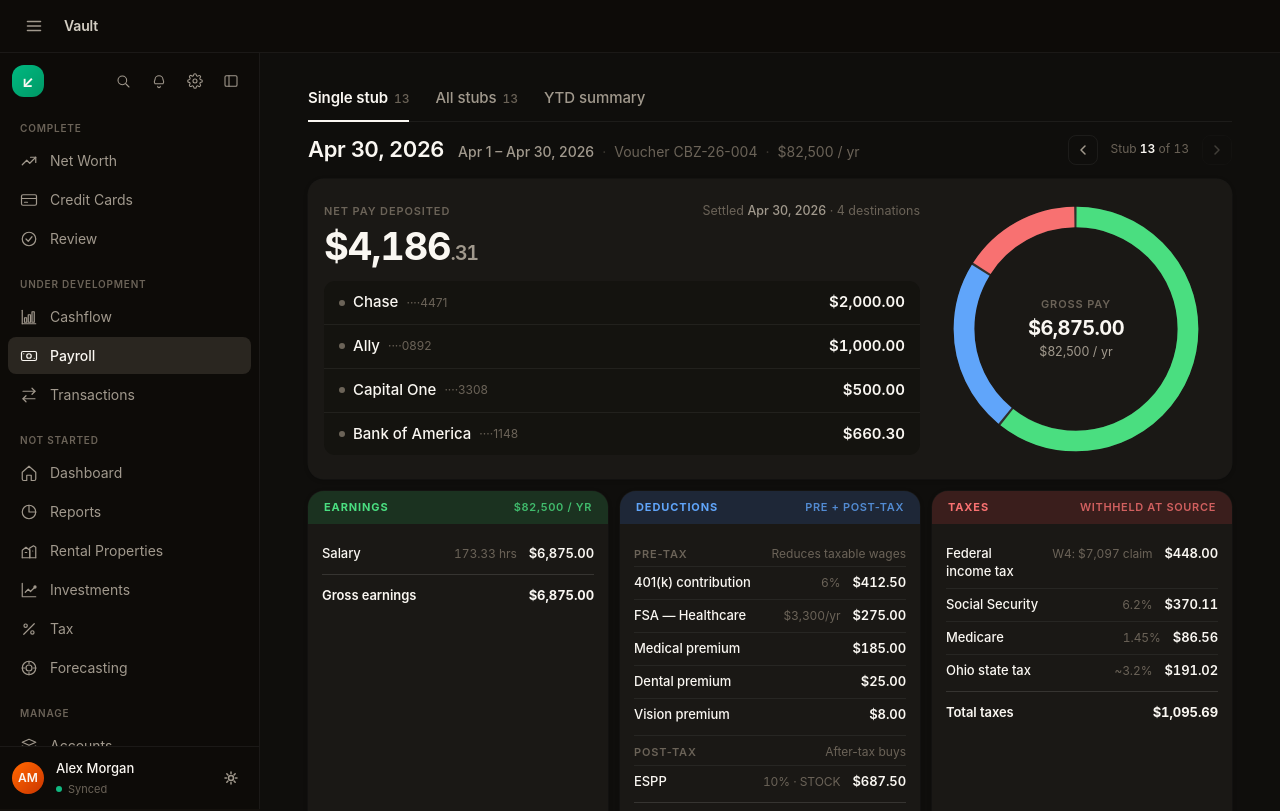
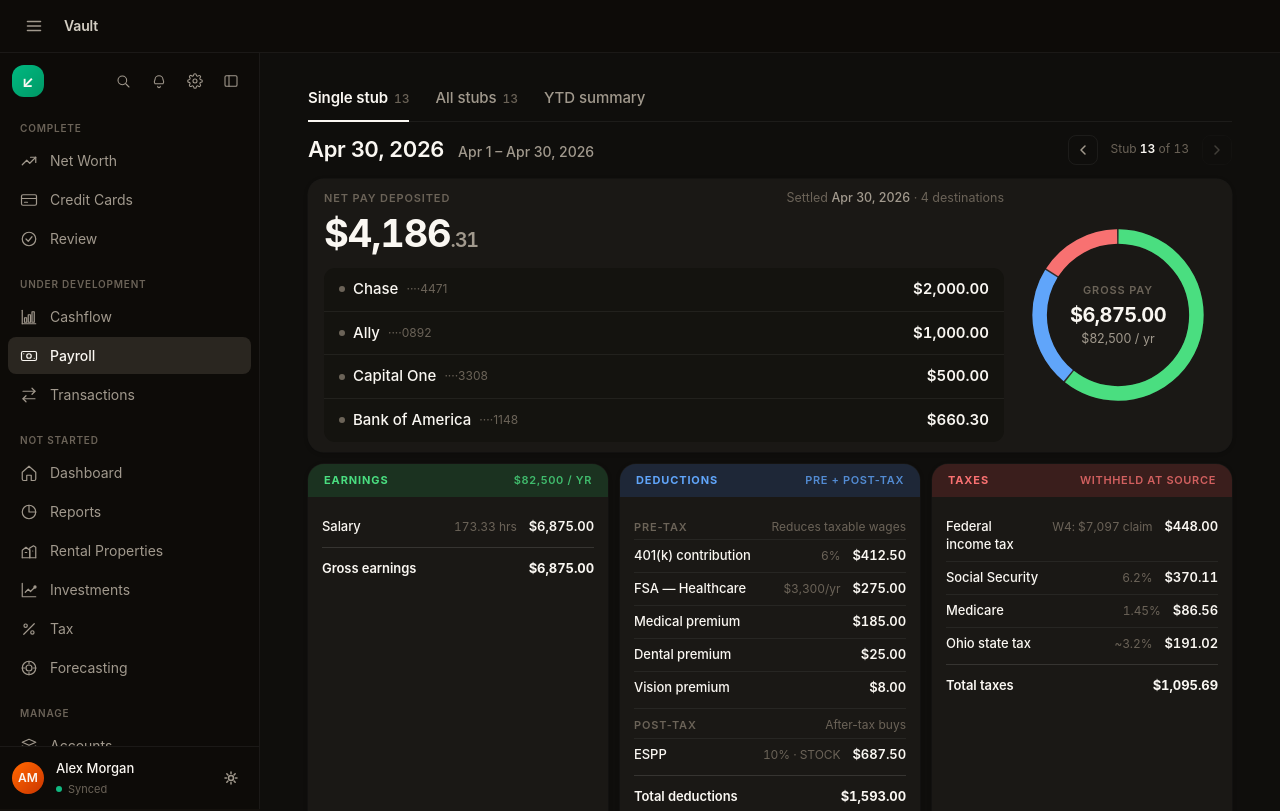
Before and after one commit to Luis-Castellanos/Gringotts-Vault, a Next.js app: page /payroll in a window 1280 px wide. Shown: the top 811 px of the page. Built offline with nearby package versions, Linux system fonts and the light colour scheme.

Commit message:
Payroll: trim stub bar; shrink hero donut
Stub bar now shows just the pay-period date (+ bonus chip) — Voucher and salary/rate removed. Hero donut 280→196. Earnings stays its own card next to Deductions/Taxes (reverted the hero merge).

```diff
--- a/app/payroll/PayrollClient.tsx
+++ b/app/payroll/PayrollClient.tsx
@@ -196,7 +196,7 @@ function HeroCard({ stub, theme }: { stub: ComputedStub; theme: Theme }) {
         </div>
       </div>
       <Donut
-        size={280}
+        size={196}
         slices={slices}
         hovered={hovered}
         onHover={setHovered}
@@ -368,10 +368,6 @@ function SingleStubView({
           <div className="stub-date">{fmtDate(stub.date)}</div>
           <div className="stub-meta-inline">
             <span><b>{stub.period}</b></span>
-            <span className="dot">·</span>
-            <span>Voucher {stub.voucher}</span>
-            <span className="dot">·</span>
-            <span>{stub.rate}</span>
             {stub.bonus > 0 && (
               <>
                 <span className="dot">·</span>
```
